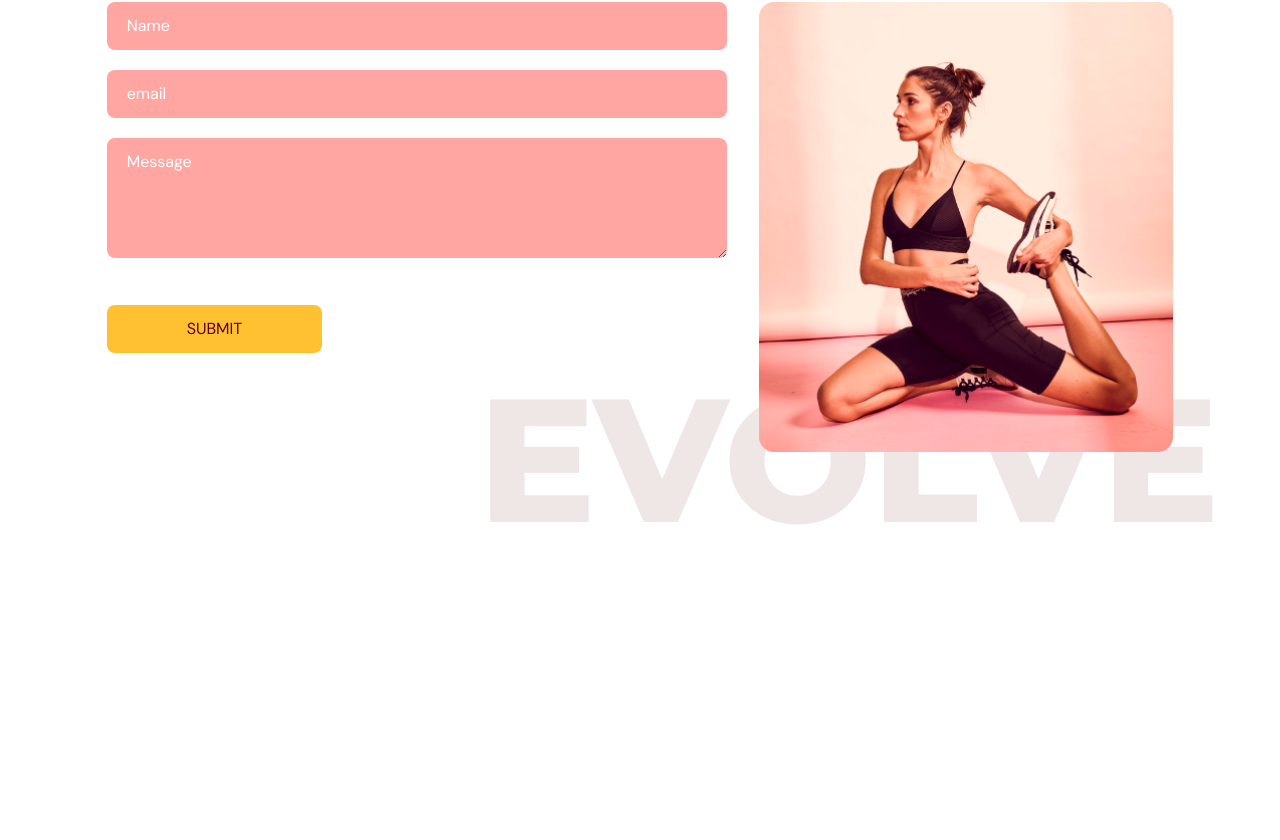
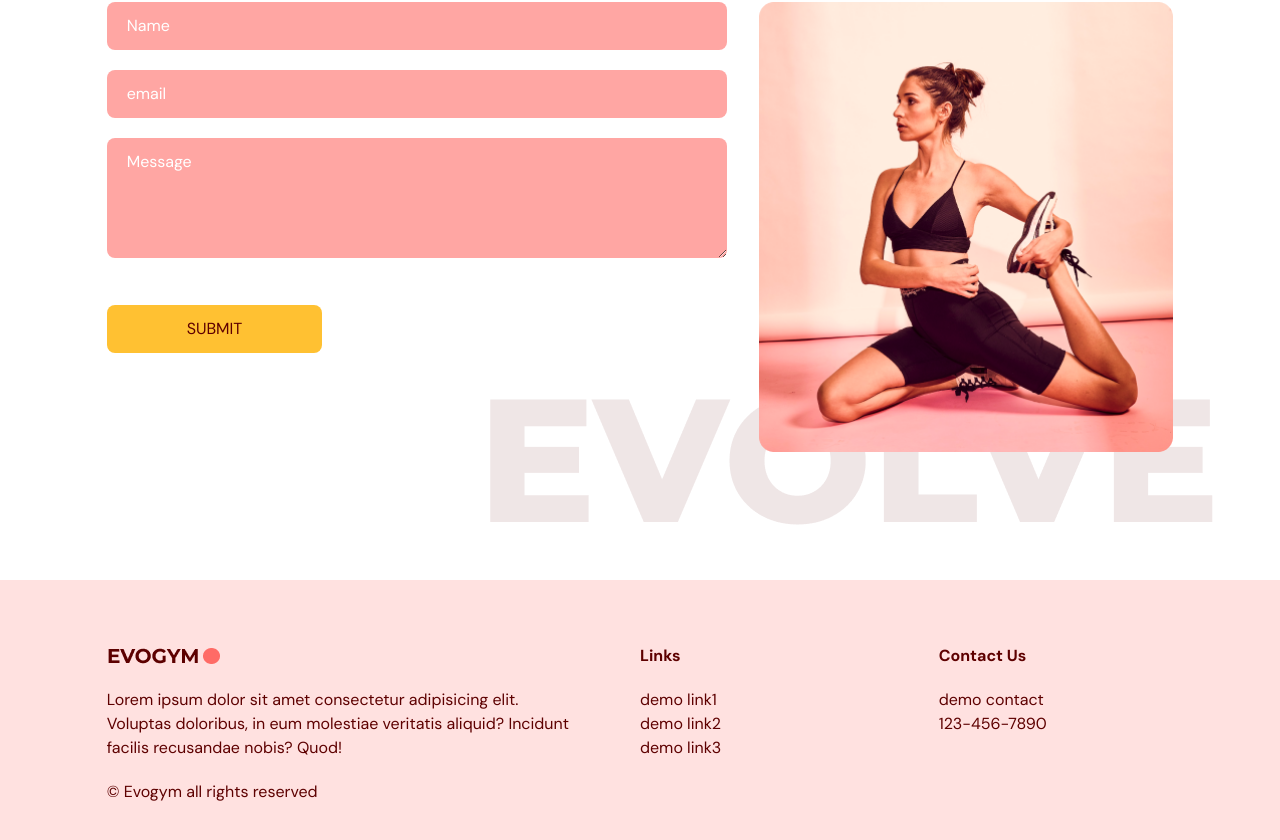
Before and after one commit to binayaksadangi/fitnessapp-react-ts, a React app: page / in a window 1280 px wide. Shown: the part 3300-4140 px from the top of the page. Before the commit the page ends 3880 px from the top, so only its background shows below. Built offline with nearby package versions, Linux system fonts and the light colour scheme; the HTML template or start-up script is replaced by a standard one.

Commit message:
footer done

```diff
--- a/src/App.tsx
+++ b/src/App.tsx
@@ -5,6 +5,7 @@
 import Benifits from "./scenes/Benifits";
 import OurClasses from "./scenes/OurClasses";
 import ContactUs from "./scenes/ContactUs";
+import Footer from "./scenes/Footer";
 
 Benifits
 function App() {
@@ -38,6 +39,7 @@
       <Benifits  setSelectedPage={setSelectedPage}/>
       <OurClasses  setSelectedPage={setSelectedPage}/>
       <ContactUs  setSelectedPage={setSelectedPage}/>
+      <Footer/>
     </div>
   );
 }
--- /dev/null
+++ b/src/scenes/Footer/index.tsx
@@ -0,0 +1,33 @@
+import Logo from '@/assets/Logo.png'
+
+
+const Footer = () => {
+  return (
+    <footer className='bg-primary-100 py-16'>
+        <div className="justify-content mx-auto w-5/6 gap-16 md:flex">
+            <div className='mt-12 basis-1/2 md:mt-0'>
+                <img src={Logo} alt="logo" />
+                <p className='my-5'>
+                    Lorem ipsum dolor sit amet consectetur adipisicing elit. Voluptas doloribus, in eum molestiae veritatis aliquid? Incidunt facilis recusandae nobis? Quod!
+                </p>
+                <p>
+                &copy; Evogym all rights reserved
+                </p>
+            </div>
+            <div className=" mt-16 basis-1/4 md:mt-0">
+                <h4 className="font-bold ">Links</h4>
+                <p className='mt-5'> demo link1</p>
+                <p > demo link2</p>
+                <p > demo link3 </p>
+            </div>
+            <div className=" mt-16 basis-1/4 md:mt-0">
+                <h4 className="font-bold ">Contact Us</h4>
+                <p className='mt-5'> demo contact</p>
+                <p > 123-456-7890 </p>
+            </div>
+        </div>
+    </footer>
+  )
+}
+
+export default Footer
--- a/src/shared/types.ts
+++ b/src/shared/types.ts
@@ -2,7 +2,7 @@
     Home = "home",
     Benifits = "benifits",
     OurClasses = "ourClasses",
-    ContactUs = "contactUs",
+    ContactUs = "contactus",
   }
 
   export type BenifitType  = {
```
